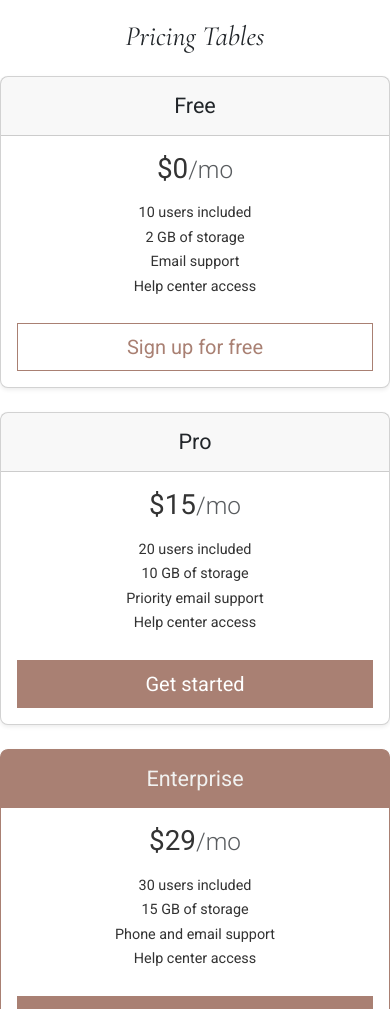
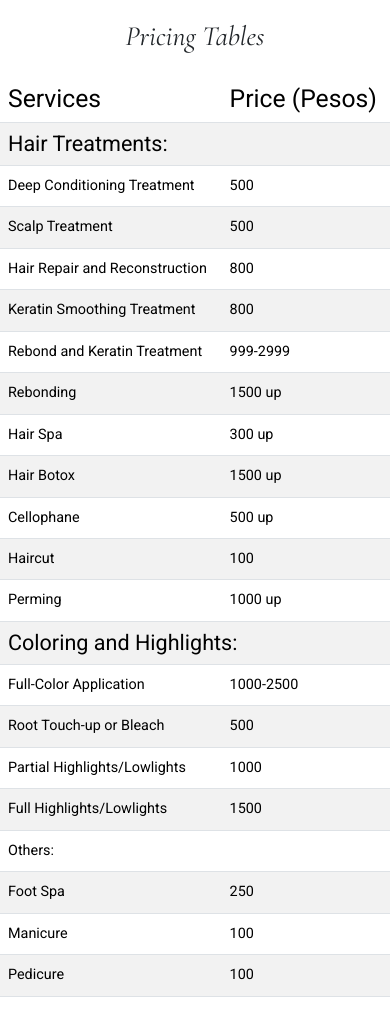
Before and after one commit to jikob0/CC103-Finals-Salone-Bootsrap, a plain HTML site: page services.html in a window 390 px wide. Shown: the part 91-1100 px from the top of the page. Drawn offline with nearby package versions, Linux system fonts and the light colour scheme; a script that the page names is missing.

Commit message:
Add files via upload
About & Services

```diff
--- a/services.html
+++ b/services.html
@@ -180,57 +180,99 @@
         </nav>
 
         <h2 class="display-6 text-center mb-4">Pricing Tables</h2>
+					<table class="table table-striped">
+					  <thead>
+						<tr>
+						  <th scope="col" class="h2">Services</th>
+						  <th scope="col" class="h2">Price (Pesos)</th>
+						</tr>
+					  </thead>
+					  <tbody>
+                        <tr>
+                          <td colspan="2" class="h4">Hair Treatments:</td>
+                        </tr>
+						<tr>
+						  <td>Deep Conditioning Treatment</td>
+						  <td>500</td>
+						</tr>
+						<tr>
+						  <td>Scalp Treatment</td>
+						  <td>500</td>
+						</tr>
+						<tr>
+						  <td>Hair Repair and Reconstruction</td>
+                          <td>800</td>
+						</tr>
+                        <tr>
+						  <td>Keratin Smoothing Treatment</td>
+                          <td>800</td>
+						</tr>
+                        <tr>
+						  <td>Rebond and Keratin Treatment</td>
+                          <td>999-2999</td>
+						</tr>
+                        <tr>
+						  <td>Rebonding</td>
+                          <td>1500 up</td>
+						</tr>
+                        <tr>
+						  <td>Hair Spa</td>
+                          <td>300 up</td>
+						</tr>
+                        <tr>
+						  <td>Hair Botox</td>
+                          <td>1500 up</td>
+						</tr>
+                        <tr>
+						  <td>Cellophane</td>
+                          <td>500 up</td>
+						</tr>
+                        <tr>
+						  <td>Haircut</td>
+                          <td>100</td>
+						</tr>
+                        <tr>
+						  <td>Perming</td>
+                          <td>1000 up</td>
+						</tr>
+                        <tr>
+                          <td colspan="2" class="h4">Coloring and Highlights:</td>
+                        </tr>
+                        <tr>
+						  <td>Full-Color Application</td>
+                          <td>1000-2500</td>
+						</tr>
+                        <tr>
+						  <td>Root Touch-up or Bleach</td>
+                          <td>500</td>
+						</tr>
+                        <tr>
+						  <td>Partial Highlights/Lowlights</td>
+                          <td>1000</td>
+						</tr>
+                        <tr>
+						  <td>Full Highlights/Lowlights</td>
+                          <td>1500</td>
+						</tr>
+                        <tr>
+                          <td colspan="2">Others:</td>
+                        </tr>
+                        <tr>
+						  <td>Foot Spa</td>
+                          <td>250</td>
+						</tr>
+                        <tr>
+						  <td>Manicure</td>
+                          <td>100</td>
+						</tr>
+                        <tr>
+						  <td>Pedicure</td>
+                          <td>100</td>
+						</tr>
+					  </tbody>
+					</table>
 
-        <div class="row row-cols-1 row-cols-md-3 mb-3 text-center">
-            <div class="col">
-            <div class="card mb-4 rounded-3 shadow-sm">
-                <div class="card-header py-3">
-                <h4 class="my-0 fw-normal">Free</h4>
-                </div>
-                <div class="card-body">
-                <h1 class="card-title pricing-card-title">$0<small class="text-muted fw-light">/mo</small></h1>
-                <ul class="list-unstyled mt-3 mb-4">
-                    <li>10 users included</li>
-                    <li>2 GB of storage</li>
-                    <li>Email support</li>
-                    <li>Help center access</li>
-                </ul>
-                <button type="button" class="w-100 btn btn-lg btn-outline-primary">Sign up for free</button>
-                </div>
-            </div>
-            </div>
-            <div class="col">
-            <div class="card mb-4 rounded-3 shadow-sm">
-                <div class="card-header py-3">
-                <h4 class="my-0 fw-normal">Pro</h4>
-                </div>
-                <div class="card-body">
-                <h1 class="card-title pricing-card-title">$15<small class="text-muted fw-light">/mo</small></h1>
-                <ul class="list-unstyled mt-3 mb-4">
-                    <li>20 users included</li>
-                    <li>10 GB of storage</li>
-                    <li>Priority email support</li>
-                    <li>Help center access</li>
-                </ul>
-                <button type="button" class="w-100 btn btn-lg btn-primary">Get started</button>
-                </div>
-            </div>
-            </div>
-            <div class="col">
-            <div class="card mb-4 rounded-3 shadow-sm border-primary">
-                <div class="card-header py-3 text-white bg-primary border-primary">
-                <h4 class="my-0 fw-normal">Enterprise</h4>
-                </div>
-                <div class="card-body">
-                <h1 class="card-title pricing-card-title">$29<small class="text-muted fw-light">/mo</small></h1>
-                <ul class="list-unstyled mt-3 mb-4">
-                    <li>30 users included</li>
-                    <li>15 GB of storage</li>
-                    <li>Phone and email support</li>
-                    <li>Help center access</li>
-                </ul>
-                <button type="button" class="w-100 btn btn-lg btn-primary">Contact us</button>
-                </div>
+				</div>
             </div>
             </div>
         </div>
```
Also changed, not shown: about.html (+17 -98 lines).
